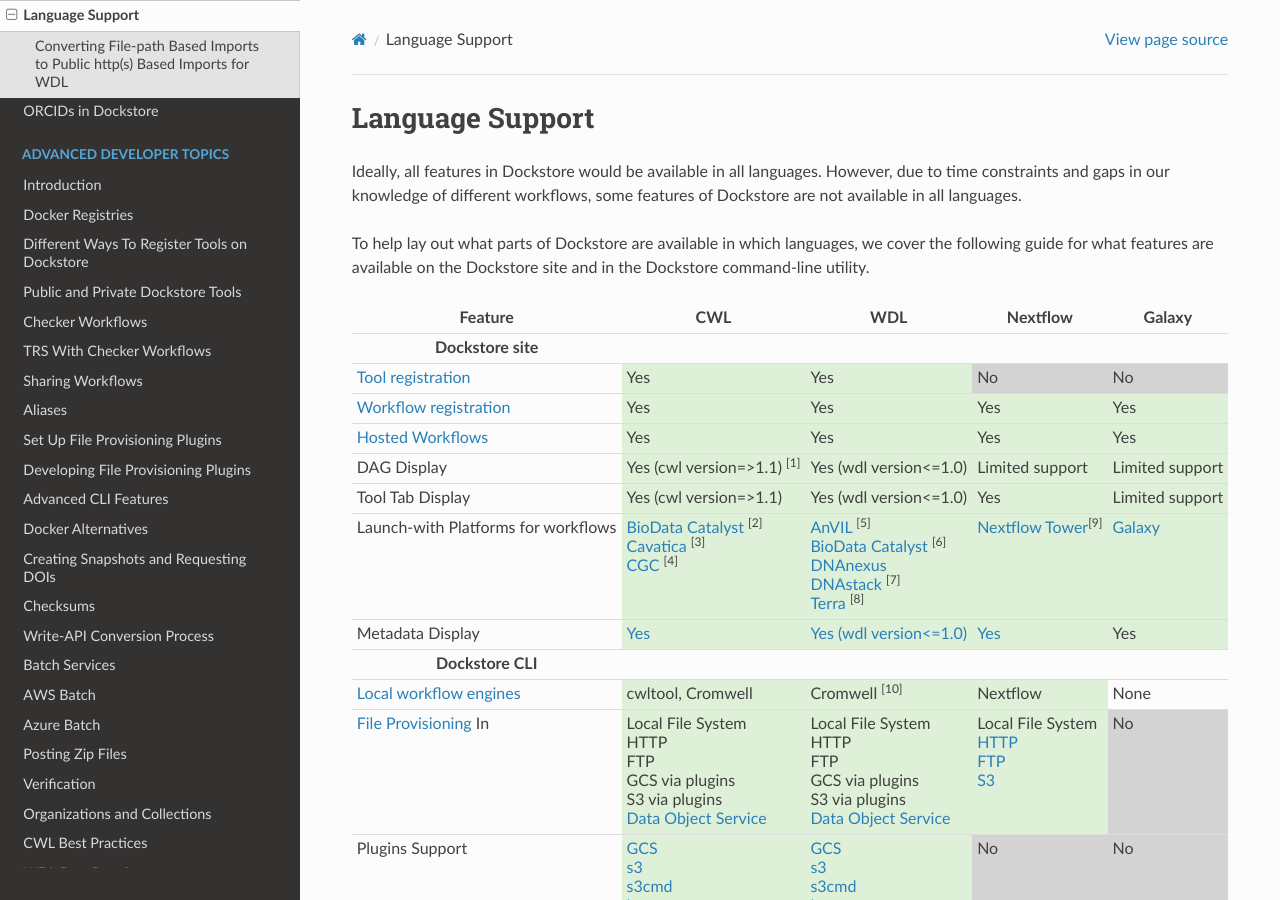
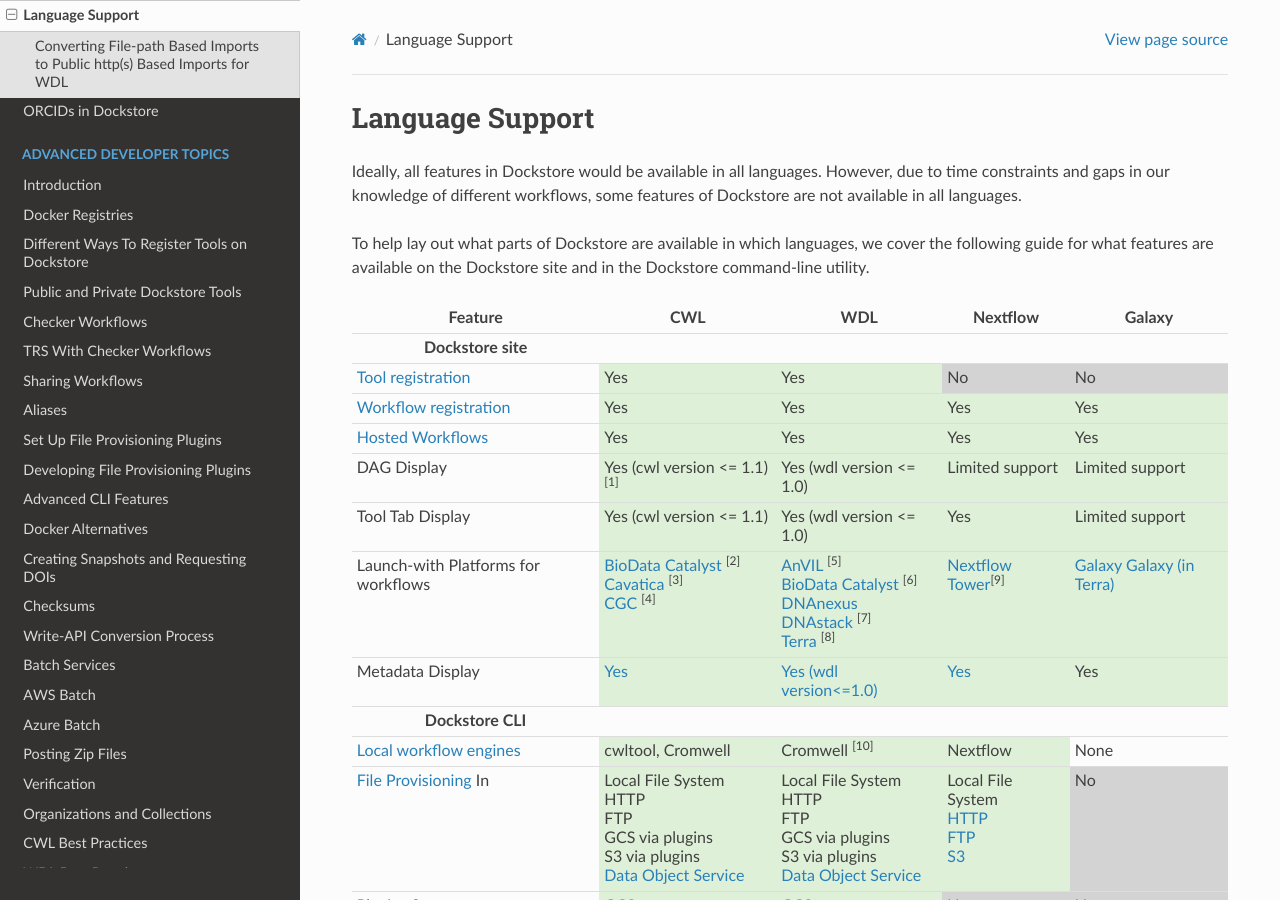
Before and after one commit to dockstore/dockstore-documentation, a Sphinx documentation site: the page built from docs/end-user-topics/language-support.rst, in a window 1280 px wide and 900 px high. Built offline with Sphinx 7.4.7 and the Read the Docs theme 2.0.0, drawn with Linux system fonts in a browser that asks for light colours.

Commit message:
Language table update (#137)
* Update language-support.html

* Update language-support.html

* override

* what is with people blacklisting sphinx?

```diff
--- a/docs/_static/language-support.html
+++ b/docs/_static/language-support.html
@@ -55,18 +55,18 @@
         </tr>
         <tr style="border-top: 1px solid #ddd; ">
             <td style="padding: 5px;">DAG Display</td>
-            <td style="background-color:#dff0d8; padding: 5px;">Yes (cwl version=>1.1)
+            <td style="background-color:#dff0d8; padding: 5px;">Yes (cwl version &lt;= 1.1)
                 <sup>[1]</sup>
             </td>
-            <td style="background-color:#dff0d8; padding: 5px;">Yes (wdl version&lt;=1.0)
+            <td style="background-color:#dff0d8; padding: 5px;">Yes (wdl version &lt;= 1.0)
             </td>
             <td style="background-color:#dff0d8; padding: 5px;">Limited support</td>
             <td style="background-color:#dff0d8; padding: 5px;">Limited support</td>
         </tr>
         <tr style="border-top: 1px solid #ddd; ">
             <td style="padding: 5px;">Tool Tab Display</td>
-            <td style="background-color:#dff0d8; padding: 5px;">Yes (cwl version=>1.1)</td>
-            <td style="background-color:#dff0d8; padding: 5px;">Yes (wdl version&lt;=1.0)</td>
+            <td style="background-color:#dff0d8; padding: 5px;">Yes (cwl version &lt;= 1.1)</td>
+            <td style="background-color:#dff0d8; padding: 5px;">Yes (wdl version &lt;= 1.0)</td>
             <td style="background-color:#dff0d8; padding: 5px;">Yes</td>
             <td style="background-color:#dff0d8; padding: 5px;">Limited support</td>
         </tr>
@@ -95,6 +95,7 @@
             </td>
             <td style="background-color:#dff0d8; padding: 5px;">
                 <a href="../launch-with/galaxy-launch-with.html">Galaxy</a>
+                <a href="../getting-started/getting-started-with-galaxy.html#custom-galaxy-in-the-cloud-with-terra-anvil-and-biodata-catalyst">Galaxy (in Terra)</a>
             </td>
         </tr>
         <tr style="border-top: 1px solid #ddd; ">
```
